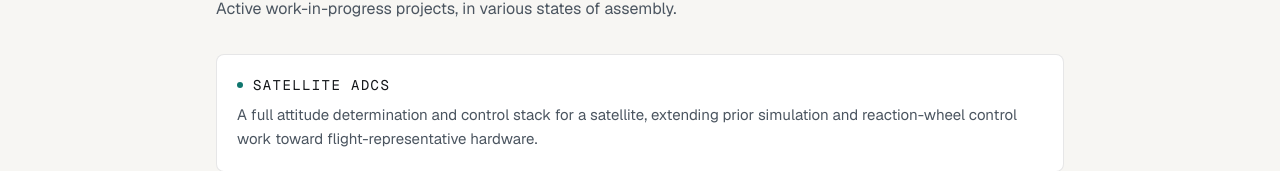
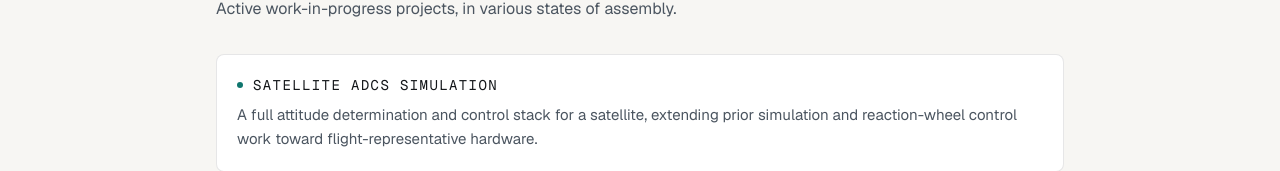
Before and after one commit to vcampos4545/vaughn-campos-portfolio, a Next.js app: page /about in a window 1280 px wide. Shown: the part 1357-1528 px from the top of the page. Built offline with nearby package versions, Linux system fonts and the light colour scheme.

Commit message:
refactor: rename satellite-adcs to satellite-adcs-simulation

```diff
--- a/app/about/page.tsx
+++ b/app/about/page.tsx
@@ -37,7 +37,7 @@ const SKILLS: { category: string; items: string[] }[] = [
 
 const CURRENTLY_BUILDING = [
   {
-    title: "Satellite ADCS",
+    title: "Satellite ADCS Simulation",
     description:
       "A full attitude determination and control stack for a satellite, extending prior simulation and reaction-wheel control work toward flight-representative hardware.",
   },
--- a/content/projects/cislunar-explorers.mdx
+++ b/content/projects/cislunar-explorers.mdx
@@ -17,4 +17,4 @@ The onboard computer was a Raspberry Pi, paired with three Raspberry Pi cameras
 
 ## Why it still mattered even though it never flew
 
-The mission not launching doesn't erase the engineering. Optical navigation on genuinely cheap, off-the-shelf hardware is exactly the kind of constraint that forces real tradeoffs instead of assuming a big budget away, and it's the same territory I've since come back to independently in [Satellite ADCS](/projects/satellite-adcs)'s sun sensor and star tracker modeling, just with a lot less money and a lot more team coordination the first time around.
+The mission not launching doesn't erase the engineering. Optical navigation on genuinely cheap, off-the-shelf hardware is exactly the kind of constraint that forces real tradeoffs instead of assuming a big budget away, and it's the same territory I've since come back to independently in [Satellite ADCS Simulation](/projects/satellite-adcs-simulation)'s sun sensor and star tracker modeling, just with a lot less money and a lot more team coordination the first time around.
--- a/content/projects/satellite-adcs.mdx
+++ b/content/projects/satellite-adcs-simulation.mdx
@@ -1,5 +1,5 @@
 ---
-title: "Satellite ADCS"
+title: "Satellite ADCS Simulation"
 description: "A closed-loop satellite attitude determination and control system: EKF attitude estimation, PID/LQR/cascaded control, autonomous fault detection, and real single-satellite orbital dynamics, flown against a hardware-abstracted flight-software boundary."
 status: "active"
 featured: true
--- a/content/projects/spacecraft-dynamics-simulation.mdx
+++ b/content/projects/spacecraft-dynamics-simulation.mdx
@@ -84,7 +84,7 @@ Reaction wheels and gimbaled thrusters are both implemented as `ForceGenerator`s
 
 The engine's core `RigidBody` state is float32, which is fine for local dynamics but falls apart at real orbital scale. A low-Earth-orbit radius (about 6.9 x 10⁶ m) leaves float32 with only meter-level precision, and that error compounds every integration step over a mission that can run for months. So orbital propagation lives in a separate, self-contained double-precision module (`glm::dvec3`/`glm::dquat` throughout) with its own RK4 integrator and a set of pluggable force models: two-body gravity, J2 (Earth's oblateness, the dominant secular effect a point-mass model misses, driving real nodal regression and apsidal drift), third-body perturbation from the Sun and Moon, atmospheric drag, and solar radiation pressure. A `CelestialSystem` generalizes this into an actual multi-body hierarchy, Sun to Earth to Moon, each body either propagated or driven by an analytic ephemeris, rather than hardcoding Earth-specific constants into each force model.
 
-The bridge back to `RigidBody` is a fresh, non-accumulating copy of the double-precision truth into the body's position every frame, rather than letting `PhysicsWorld` integrate translational motion on its own for an orbiting body. The body's rotational dynamics (orientation, angular velocity, actuator forces) keep integrating exactly like any other `RigidBody` in parallel, just with its position sourced from the higher-precision propagator instead of its own float32 stepping. This split is exactly what let [Satellite ADCS](/projects/satellite-adcs) build a real single-satellite orbit, J2 drift, eclipse geometry, ground-station visibility, underneath its flight software without either project needing to know about the other's internals. The orbit module doesn't know what a satellite is, and the ADCS flight software doesn't know it's reading a bridged double-precision state instead of ordinary rigid-body integration.
+The bridge back to `RigidBody` is a fresh, non-accumulating copy of the double-precision truth into the body's position every frame, rather than letting `PhysicsWorld` integrate translational motion on its own for an orbiting body. The body's rotational dynamics (orientation, angular velocity, actuator forces) keep integrating exactly like any other `RigidBody` in parallel, just with its position sourced from the higher-precision propagator instead of its own float32 stepping. This split is exactly what let [Satellite ADCS Simulation](/projects/satellite-adcs-simulation) build a real single-satellite orbit, J2 drift, eclipse geometry, ground-station visibility, underneath its flight software without either project needing to know about the other's internals. The orbit module doesn't know what a satellite is, and the ADCS flight software doesn't know it's reading a bridged double-precision state instead of ordinary rigid-body integration.
 
 ## Lessons learned
 
```
